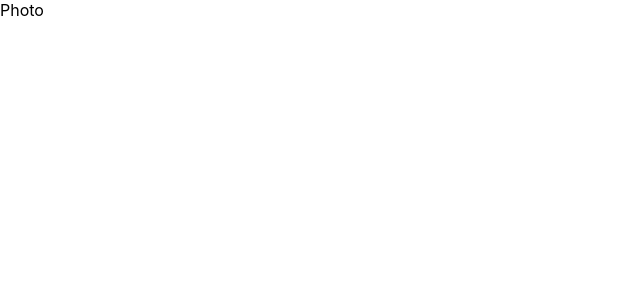
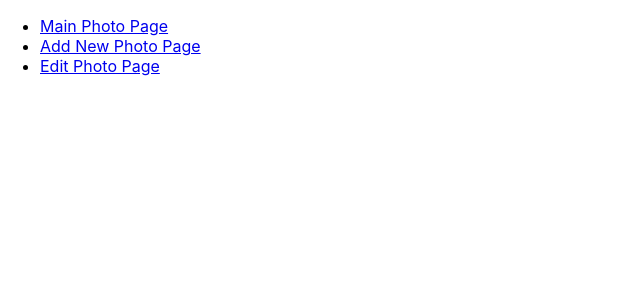
Before and after one commit to SonDo580/photo-app, a React (Create React App) app: page / in a window 1280 px wide. Before the commit this address led to /photos. Shown: the top 300 px of the page, without its empty margins (0-640 px from the left). Built offline with nearby package versions, Linux system fonts and the light colour scheme.

Commit message:
Add links to different photo pages

```diff
--- a/src/App.js
+++ b/src/App.js
@@ -1,4 +1,4 @@
-import { BrowserRouter, Routes, Route, Navigate } from "react-router-dom";
+import { BrowserRouter, Routes, Route, Navigate, Link } from "react-router-dom";
 
 import Photo from "./features/photo";
 import NotFound from "./components/NotFound";
@@ -9,8 +9,20 @@ function App() {
   return (
     <div className="photo-app">
       <BrowserRouter>
+        <ul>
+          <li>
+            <Link to="/photos">Main Photo Page</Link>
+          </li>
+          <li>
+            <Link to="/photos/add">Add New Photo Page</Link>
+          </li>
+          <li>
+            <Link to="/photos/:id">Edit Photo Page</Link>
+          </li>
+        </ul>
+
         <Routes>
-          <Route path="/" element={<Navigate to="/photos" />} />
+          <Route path="/" loader={<Navigate to="/photos" />} />
           <Route path="/photos" element={<Photo />} />
           <Route path="*" element={<NotFound />} />
         </Routes>
```
